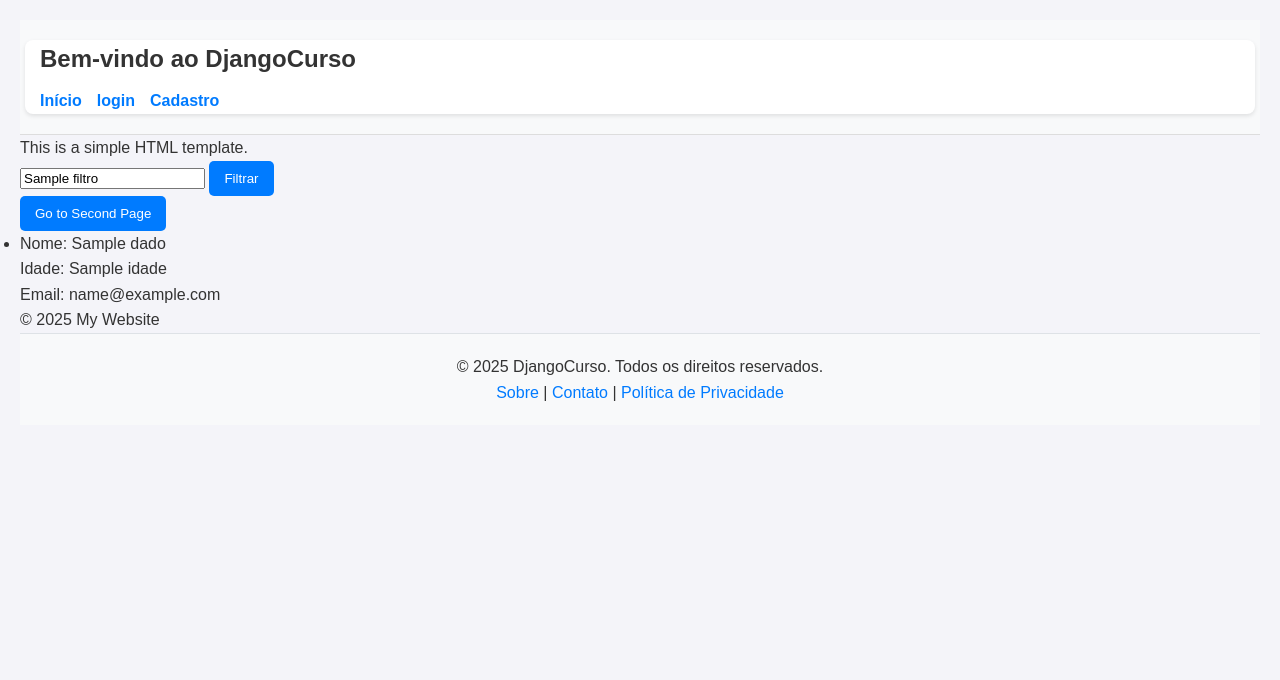
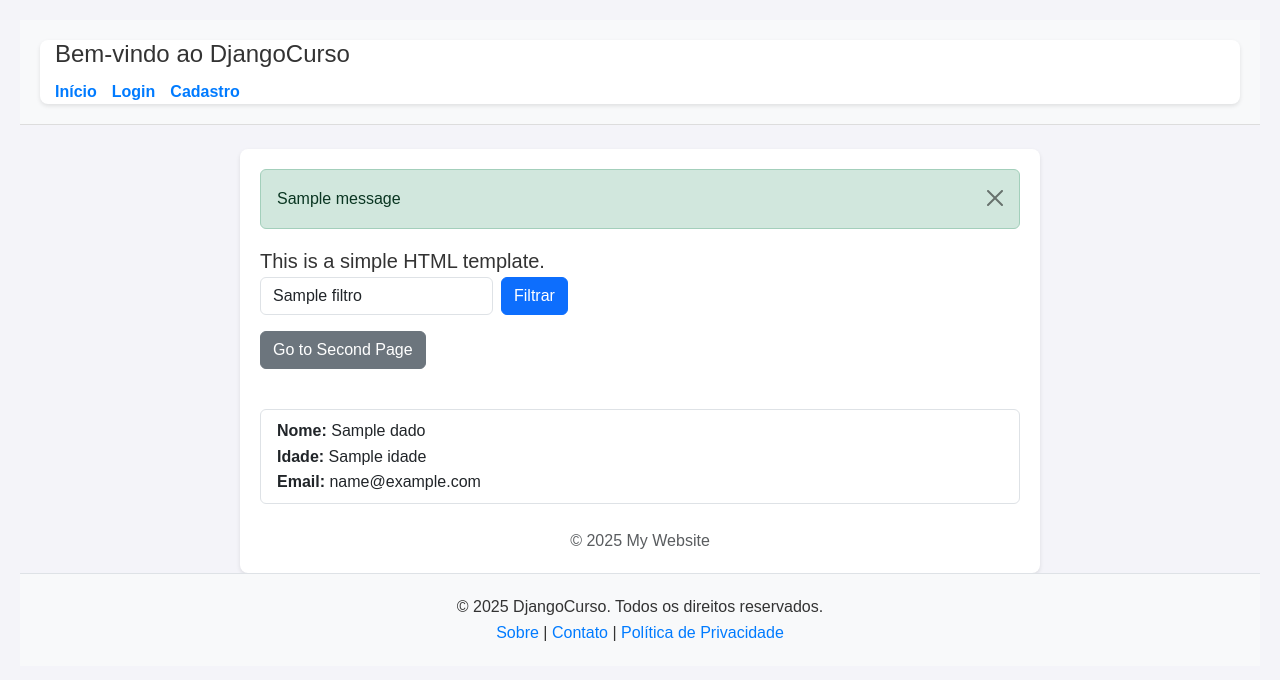
Before and after one commit to Jvbrtzz/Aprendizado-Praticando-Django, a Django app: template DjangoCurso/templates/index.html in a window 1280 px wide. Shown: the top 680 px of the page. Run offline with Django 5.2, Linux system fonts and the light colour scheme; the template is opened without the code that fills it: most values are stand-ins (such as "Sample title", 1, 10 or a date in 2020); one stand-in notice (Sample message) is shown.

Commit message:
Adicionando bootstrap e sistema de alerta

```diff
--- a/DjangoCurso/galeria/urls.py
+++ b/DjangoCurso/galeria/urls.py
@@ -1,9 +1,10 @@
 from django.urls import path
-from galeria.views import index, segunda_pagina, login, cadastro
+from galeria.views import index, segunda_pagina, login, cadastro, logout
 
 urlpatterns = [
     path('', index, name='index'),
     path('segunda/', segunda_pagina, name='segunda_pagina'),
     path('login/', login, name='login'),
     path('cadastro/', cadastro, name='cadastro'),
+    path('logout/', logout, name='logout'),
 ]
--- a/DjangoCurso/setup/settings.py
+++ b/DjangoCurso/setup/settings.py
@@ -79,7 +79,7 @@
 DATABASES = {
     'default': {
         'ENGINE': 'django.db.backends.sqlite3',
-        'NAME': BASE_DIR / 'db.sqlite3',
+        'NAME': str(BASE_DIR / 'db.sqlite3'),
     }
 }
 
--- a/DjangoCurso/templates/base.html
+++ b/DjangoCurso/templates/base.html
@@ -4,14 +4,16 @@
 <head>
     <meta charset="UTF-8">
     <meta name="viewport" content="width=device-width, initial-scale=1.0">
+    <title>{% block title %}Meu Site{% endblock %}</title>
+    <link href="https://cdn.jsdelivr.net/npm/bootstrap@5.3.3/dist/css/bootstrap.min.css" rel="stylesheet">
     <link rel="stylesheet" href="{% static 'style.css' %}">
-    <title>Simple HTML</title>
 </head>
+<body>
     {% include 'partials/header.html' %}
-
-<body>
-    {% block content %}
-    {% endblock %}
+    <div class="container mt-4">
+        {% block content %}
+        {% endblock %}
+    </div>
     {% include 'partials/footer.html' %}
 </body>
 </html>
--- a/DjangoCurso/templates/index.html
+++ b/DjangoCurso/templates/index.html
@@ -1,25 +1,37 @@
 {% extends 'base.html' %}
 {% block content %}
+    {% for message in messages %}
+        <div class="alert alert-{{ message.tags }} alert-dismissible fade show" role="alert">
+            {{ message }}
+            <button type="button" class="btn-close" data-bs-dismiss="alert" aria-label="Close"></button>
+        </div>
+    {% endfor %}
     <main>
-        <p>This is a simple HTML template.</p>
-        <form method="get">
-            <input type="text" name="filtro" placeholder="Filtrar por nome" value="{{ filtro }}">
-            <button type="submit">Filtrar</button>
-        </form>
-        <button onclick="window.location.href='{% url 'segunda_pagina' %}'">Go to Second Page</button>
-        <ul>
+        <div class="mb-4">
+            <p class="lead">This is a simple HTML template.</p>
+            <form method="get" class="row g-2 align-items-center mb-3">
+                <div class="col-auto">
+                    <input type="text" class="form-control" name="filtro" placeholder="Filtrar por nome" value="{{ filtro }}">
+                </div>
+                <div class="col-auto">
+                    <button type="submit" class="btn btn-primary">Filtrar</button>
+                </div>
+            </form>
+            <a href="{% url 'segunda_pagina' %}" class="btn btn-secondary mb-3">Go to Second Page</a>
+        </div>
+        <ul class="list-group">
             {% for dado in dados %}
-                <li>
-                    Nome: {{ dado.nome }}<br>
-                    Idade: {{ dado.idade }}<br>
-                    Email: {{ dado.email }}
+                <li class="list-group-item">
+                    <strong>Nome:</strong> {{ dado.nome }}<br>
+                    <strong>Idade:</strong> {{ dado.idade }}<br>
+                    <strong>Email:</strong> {{ dado.email }}
                 </li>
             {% empty %}
-                <li>Nenhum dado cadastrado.</li>
+                <li class="list-group-item text-muted">Nenhum dado cadastrado.</li>
             {% endfor %}
         </ul>
     </main>
-    <footer>
-        <p>&copy; 2025 My Website</p>
+    <footer class="mt-4 text-center text-muted">
+        &copy; 2025 My Website
     </footer>
 {% endblock %}
--- a/DjangoCurso/templates/login.html
+++ b/DjangoCurso/templates/login.html
@@ -1,5 +1,11 @@
 {% extends 'base.html' %}
 {% block content %}
+    {% for message in messages %}
+        <div class="alert alert-danger alert-dismissible fade show" role="alert">
+            {{ message }}
+            <button type="button" class="btn-close" data-bs-dismiss="alert" aria-label="Close"></button>
+        </div>
+    {% endfor %}
     <h2>Login</h2>
     <form method="post">
         {% csrf_token %}
--- a/DjangoCurso/templates/partials/header.html
+++ b/DjangoCurso/templates/partials/header.html
@@ -39,8 +39,12 @@
         <nav>
             <ul>
                 <li><a href="{% url 'index' %}">Início</a></li>
-                <li><a href="{% url 'login' %}">login</a></li>
-                <li><a href="{% url 'cadastro' %}">Cadastro</a></li>
+                {% if user.is_authenticated %}
+                    <li><a href="{% url 'logout' %}">Logout</a></li>
+                {% else %}
+                    <li><a href="{% url 'login' %}">Login</a></li>
+                    <li><a href="{% url 'cadastro' %}">Cadastro</a></li>
+                {% endif %}
             </ul>
         </nav>
     </div>
```
Also changed, not shown: DjangoCurso/galeria/views.py (+15 -2 lines), DjangoCurso/db.sqlite3.
